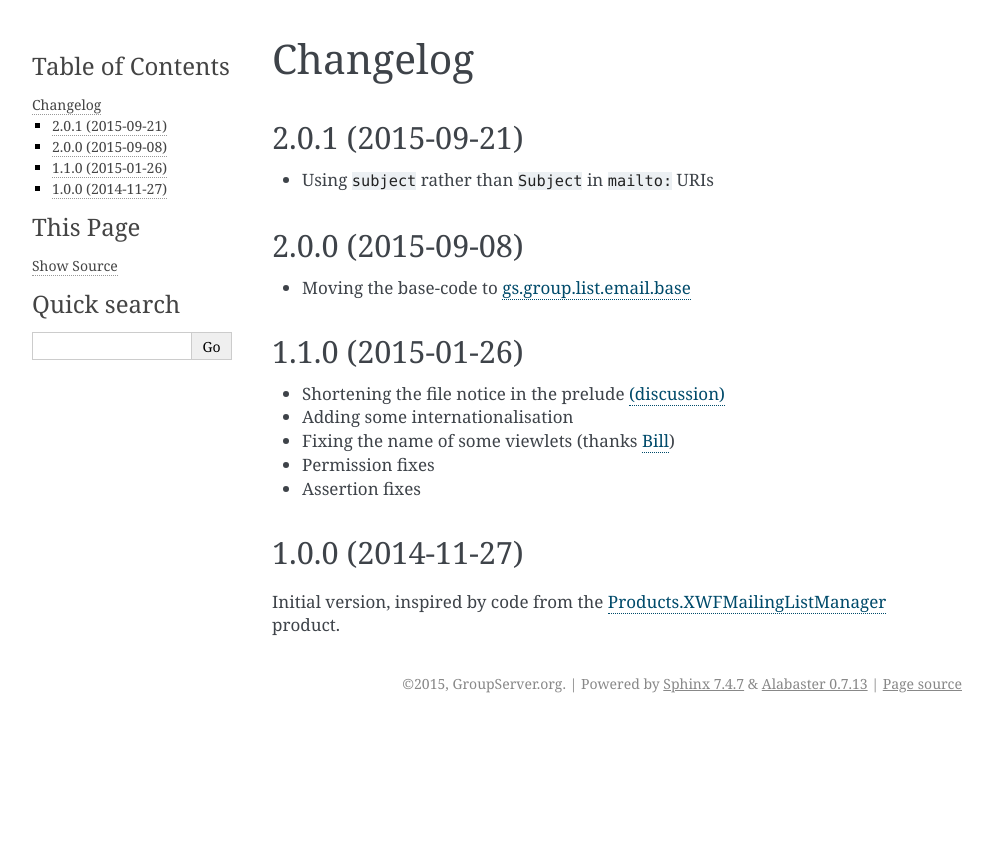
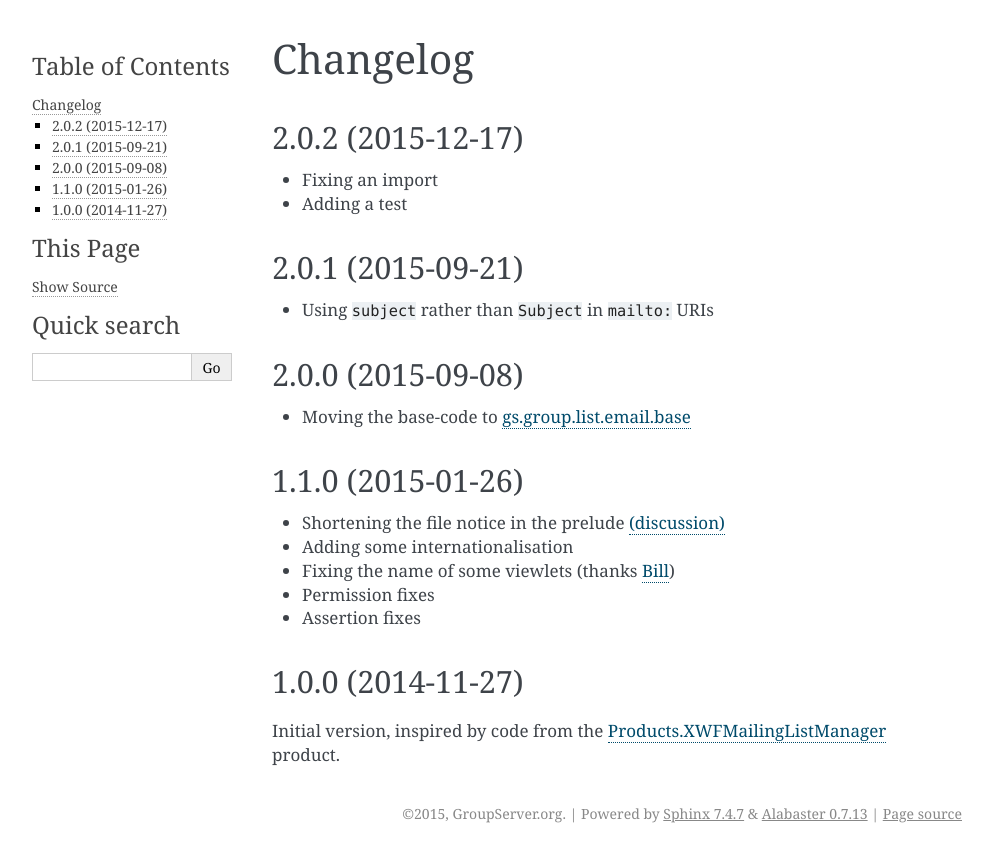
Before and after one commit to joecot/gs.group.list.email.text, a Sphinx documentation site: the page built from docs/HISTORY.rst, in a window 1280 px wide. Shown: the top 862 px of the page, without its empty margins (148-1141 px from the left). Built offline with Sphinx 7.4.7, drawn with Linux system fonts in a browser that asks for light colours.

Commit message:
Bumping the version

```diff
--- a/docs/HISTORY.rst
+++ b/docs/HISTORY.rst
@@ -1,5 +1,11 @@
 Changelog
 =========
+
+2.0.2 (2015-12-17)
+------------------
+
+* Fixing an import
+* Adding a test
 
 2.0.1 (2015-09-21)
 ------------------
--- a/version.py
+++ b/version.py
@@ -1,5 +1,5 @@
 # -*- coding: utf-8 -*-
-version = '2.0.1'
+version = '2.0.2'
 release = False
 
 #--------------------------------------------------------------------------#
```
